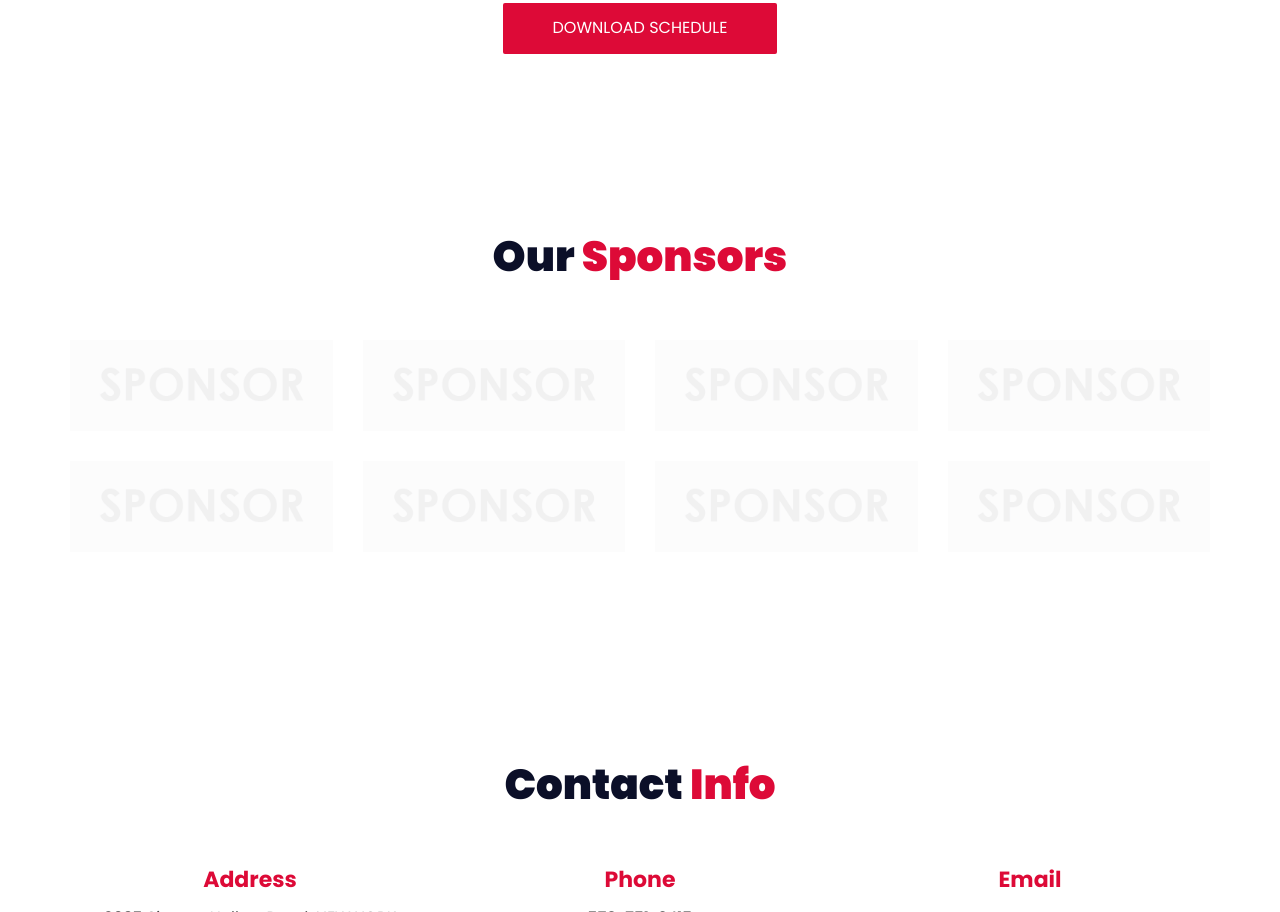
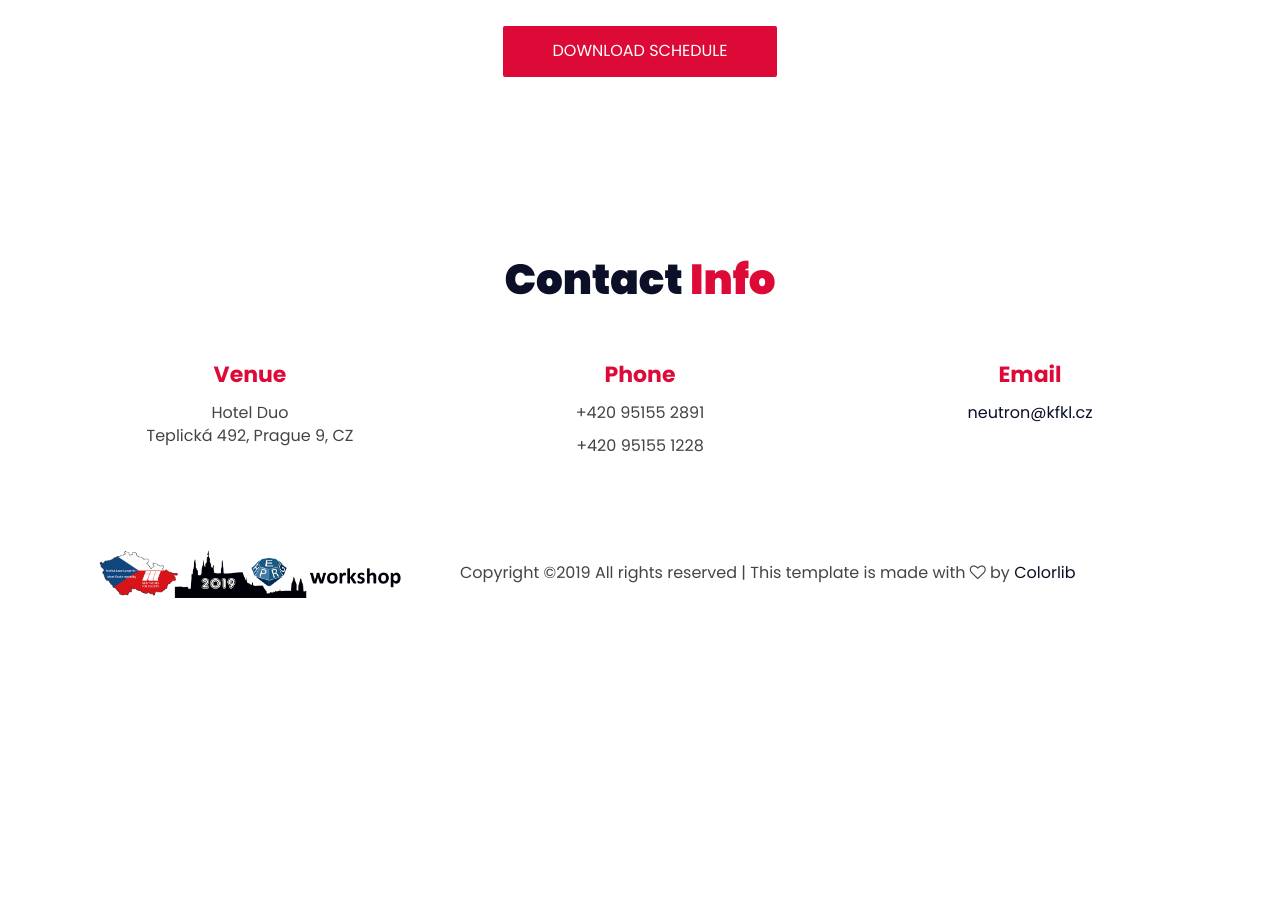
Before and after one commit to me2d09/neutron.press, a plain HTML site: page index.html in a window 1280 px wide. Shown: the part 2584-3496 px from the top of the page. After the commit the page ends 3242 px from the top, so only its background shows below. Drawn offline with Linux system fonts and the light colour scheme; some packages are replaced by stand-ins of ours.

Commit message:
Added intriduction and contact, removed sponsors section.

```diff
--- a/index.html
+++ b/index.html
@@ -115,8 +115,11 @@
 				<div class="col-md-8 col-md-offset-2 text-center">
 					<!-- about content -->
 					<div class="about-content">
-						<p>Lorem ipsum dolor sit amet, consectetur adipisicing elit, sed do eiusmod tempor incididunt ut labore et dolore magna aliqua. Ut enim ad minim veniam, quis nostrud exercitation ullamco laboris nisi ut aliquip ex ea commodo consequat. Duis aute irure
-							dolor in reprehenderit in voluptate velit esse cillum dolore eu fugiat nulla pariatur. Excepteur sint occaecat cupidatat non proident, sunt in culpa qui officia deserunt mollit anim id est laborum.</p>
+						<p>The workshop is organized by ILL-CZ research infrastructure to support and advertise neutron techniques within high pressure community.
+						Three invited speakers will focus on modern techniques related to soft-matter, hard-matter, magnetism and superconductivity.
+						Afterwards there will be place for several Flash presentations, where every attendee can shortly (5 minutes strict!) introduce his/her research.
+						At the end of the event there will be small evening refreshment where you can discuss with speakers and other colleagues.
+						</p>
 					</div>
 					<!-- /about content -->
 
@@ -265,90 +268,6 @@
 	</div>
 	<!-- /Event Schedule -->
 
-
-	<!-- Sponsors -->
-	<div id="sponsors" class="section">
-		<!-- container -->
-		<div class="container">
-			<!-- row -->
-			<div class="row">
-				<!-- section title -->
-				<div class="section-title">
-					<h3 class="title"><span>Our</span> <span style="color: #dd0a37;">Sponsors</span></h3>
-				</div>
-				<!-- /section title -->
-
-				<!-- sponsor -->
-				<div class="col-md-3 col-sm-4 col-xs-6">
-					<a href="#" class="sponsor">
-						<img src="./img/sponsor.png" alt="">
-					</a>
-				</div>
-				<!-- /sponsor -->
-
-				<!-- sponsor -->
-				<div class="col-md-3 col-sm-4 col-xs-6">
-					<a href="#" class="sponsor">
-						<img src="./img/sponsor.png" alt="">
-					</a>
-				</div>
-				<!-- /sponsor -->
-
-				<!-- sponsor -->
-				<div class="col-md-3 col-sm-4 col-xs-6">
-					<a href="#" class="sponsor">
-						<img src="./img/sponsor.png" alt="">
-					</a>
-				</div>
-				<!-- /sponsor -->
-
-				<!-- sponsor -->
-				<div class="col-md-3 col-sm-4 col-xs-6">
-					<a href="#" class="sponsor">
-						<img src="./img/sponsor.png" alt="">
-					</a>
-				</div>
-				<!-- /sponsor -->
-
-				<!-- sponsor -->
-				<div class="col-md-3 col-sm-4 col-xs-6">
-					<a href="#" class="sponsor">
-						<img src="./img/sponsor.png" alt="">
-					</a>
-				</div>
-				<!-- /sponsor -->
-
-				<!-- sponsor -->
-				<div class="col-md-3 col-sm-4 col-xs-6">
-					<a href="#" class="sponsor">
-						<img src="./img/sponsor.png" alt="">
-					</a>
-				</div>
-				<!-- /sponsor -->
-
-				<!-- sponsor -->
-				<div class="col-md-3 col-sm-4 col-xs-6">
-					<a href="#" class="sponsor">
-						<img src="./img/sponsor.png" alt="">
-					</a>
-				</div>
-				<!-- /sponsor -->
-
-				<!-- sponsor -->
-				<div class="col-md-3 col-sm-4 col-xs-6">
-					<a href="#" class="sponsor">
-						<img src="./img/sponsor.png" alt="">
-					</a>
-				</div>
-				<!-- /sponsor -->
-
-			</div>
-			<!-- /row -->
-		</div>
-		<!-- /container -->
-	</div>
-	<!-- /Sponsors -->
-
 	<!-- Contact -->
 	<div id="contact" class="section">
 		<!-- container -->
@@ -364,8 +283,9 @@
 				<!-- contact -->
 				<div class="col-sm-4">
 					<div class="contact">
-						<h3>Address</h3>
-						<p>2635 Simons Hollow Road, NEW YORK</p>
+						<h3>Venue</h3>
+						<p>Hotel Duo<br />
+						   Teplická 492, Prague 9, CZ</p>
 					</div>
 				</div>
 				<!-- /contact -->
@@ -374,7 +294,8 @@
 				<div class="col-sm-4">
 					<div class="contact">
 						<h3>Phone</h3>
-						<p>570-751-2415</p>
+						<p>+420 95155 2891</p>
+						<p>+420 95155 1228</p>
 					</div>
 				</div>
 				<!-- /contact -->
@@ -383,7 +304,7 @@
 				<div class="col-sm-4">
 					<div class="contact">
 						<h3>Email</h3>
-						<a href="#">event@support.com</a>
+						<a href="mailto:neutron@kfkl.cz">neutron@kfkl.cz</a>
 					</div>
 				</div>
 				<!-- /contact -->
```
